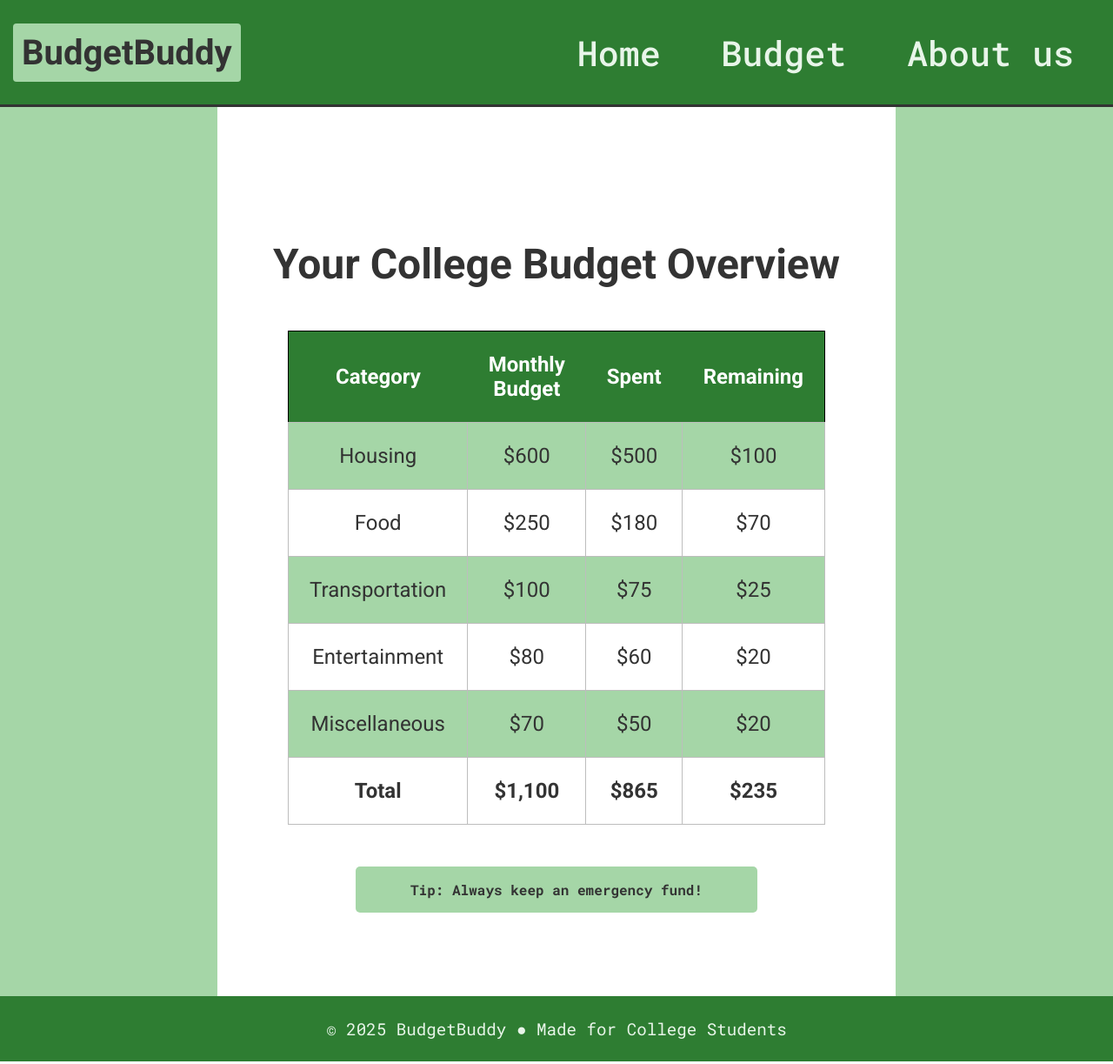
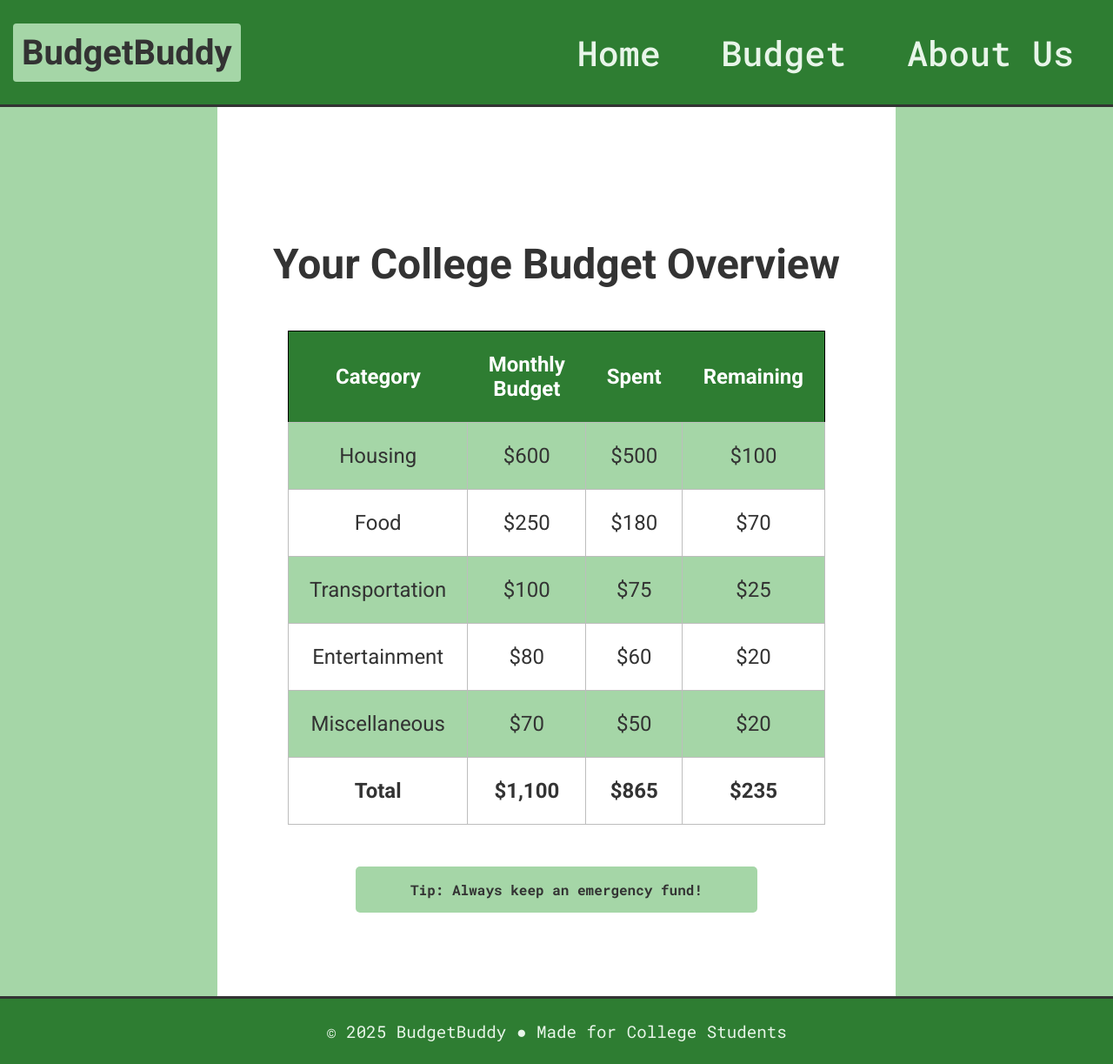
Before and after one commit to treyson-ricks/wdd130-schofield, a plain HTML site: page budget.html in a window 1280 px wide. Shown: the whole page at 87% size. Drawn offline with Linux system fonts and the light colour scheme.

Commit message:
Added a top border to the footer - Grammar Police (just kidding)

```diff
--- a/budget.html
+++ b/budget.html
@@ -15,7 +15,7 @@
         <nav>
             <a href="index.html">Home</a>
             <a href="budget.html">Budget</a>
-            <a href="about.html">About us</a>
+            <a href="about.html">About Us</a>
         </nav>
     </header>
     <main>
--- a/style.css
+++ b/style.css
@@ -112,6 +112,7 @@ footer {
     background-color: #2e7d32;
     padding: 25px 0;
     text-align: center;
+    border-top: 3px solid #333333;
 }
 footer p {
     color: #e8f5e9;
```
Also changed, not shown: index.html (+1 -1 lines), 1 other file.
